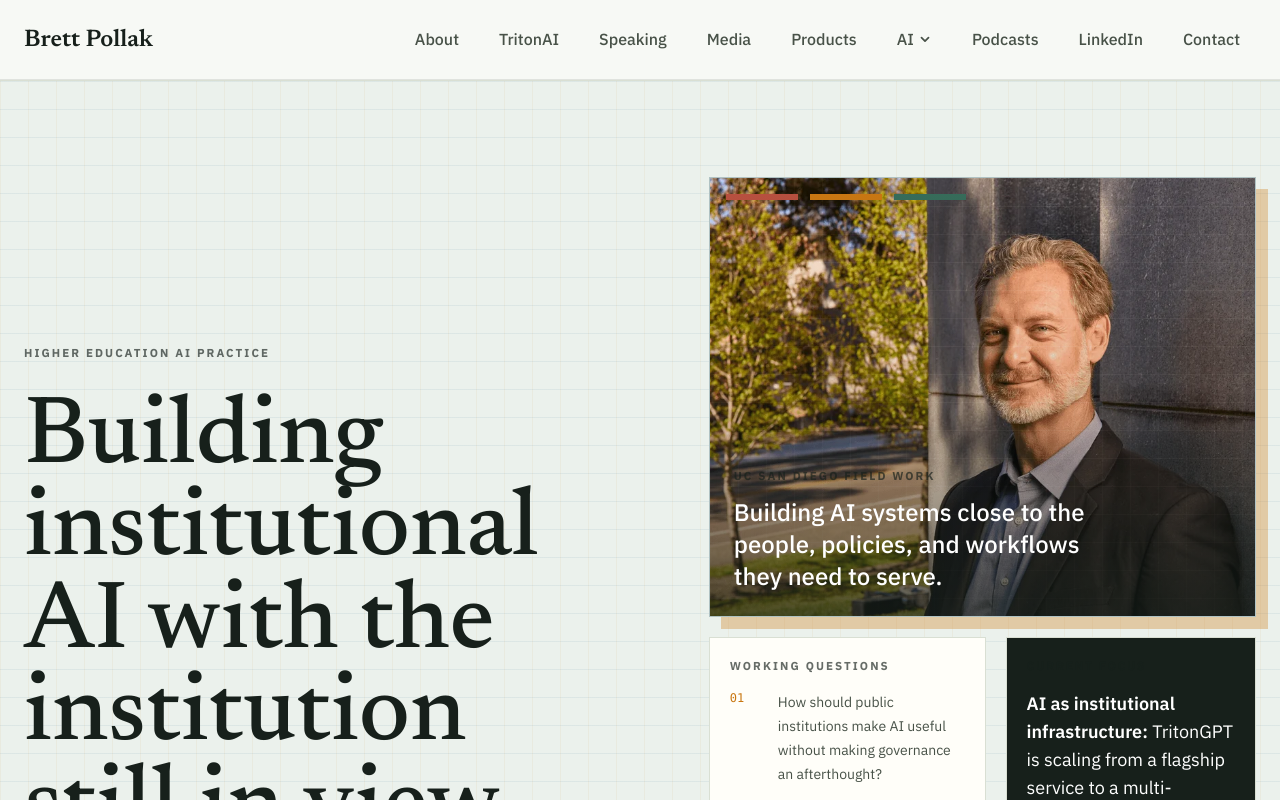
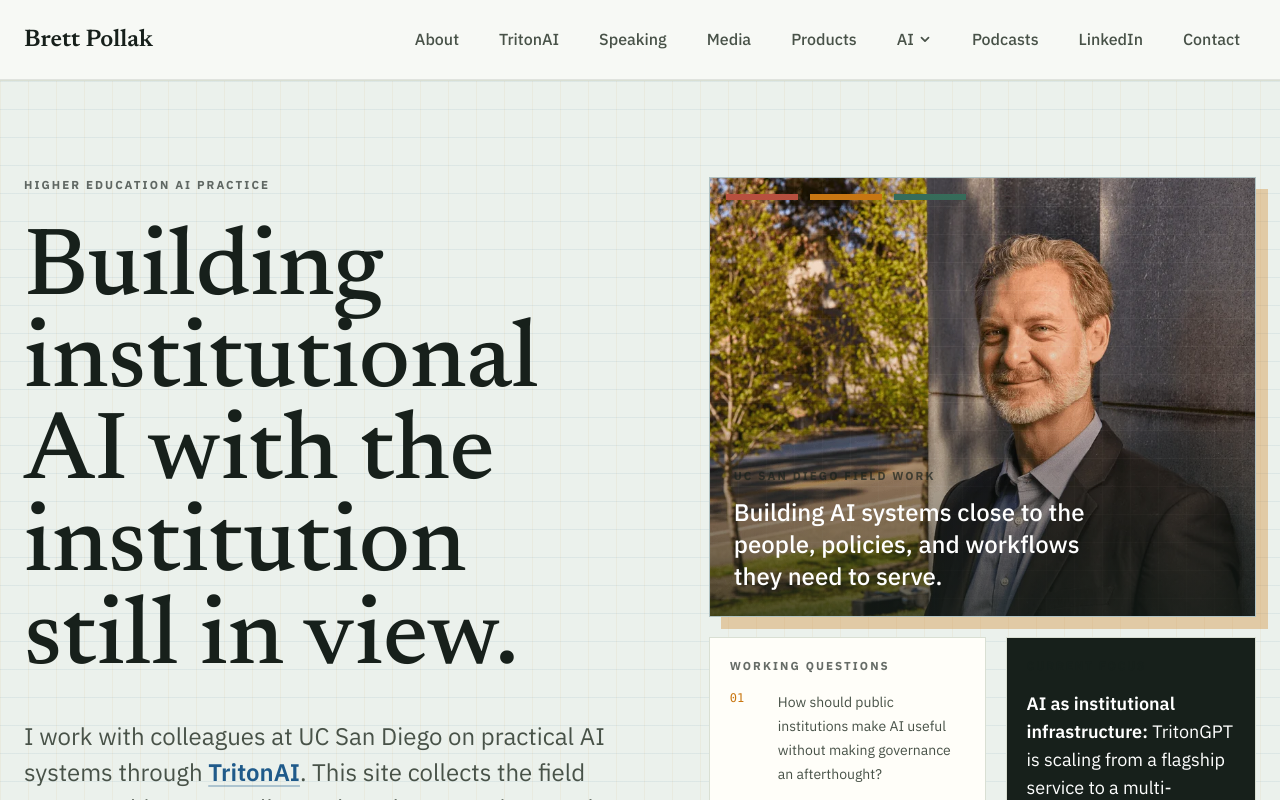
Before and after one commit to bpollak/brettpollak-website, a Next.js app: page / in a window 1280 px wide. Shown: the top 800 px of the page. Built offline with nearby package versions, Linux system fonts and the light colour scheme.

Commit message:
Align home hero columns

```diff
--- a/app/page.tsx
+++ b/app/page.tsx
@@ -201,7 +201,7 @@
 
       <section className="paper-grid border-b border-[#d9dfd3]">
         <div className="max-w-7xl mx-auto px-6 py-16 md:py-24">
-          <div className="grid lg:grid-cols-[1.05fr_0.95fr] gap-12 xl:gap-20 items-end">
+          <div className="grid lg:grid-cols-[1.05fr_0.95fr] gap-12 xl:gap-20 items-start">
             <div>
               <p className="rule-label mb-8">Higher education AI practice</p>
               <h1 className="text-5xl sm:text-6xl md:text-7xl xl:text-8xl leading-[0.96] font-medium text-[#17201b] max-w-[20rem] sm:max-w-4xl">
```
